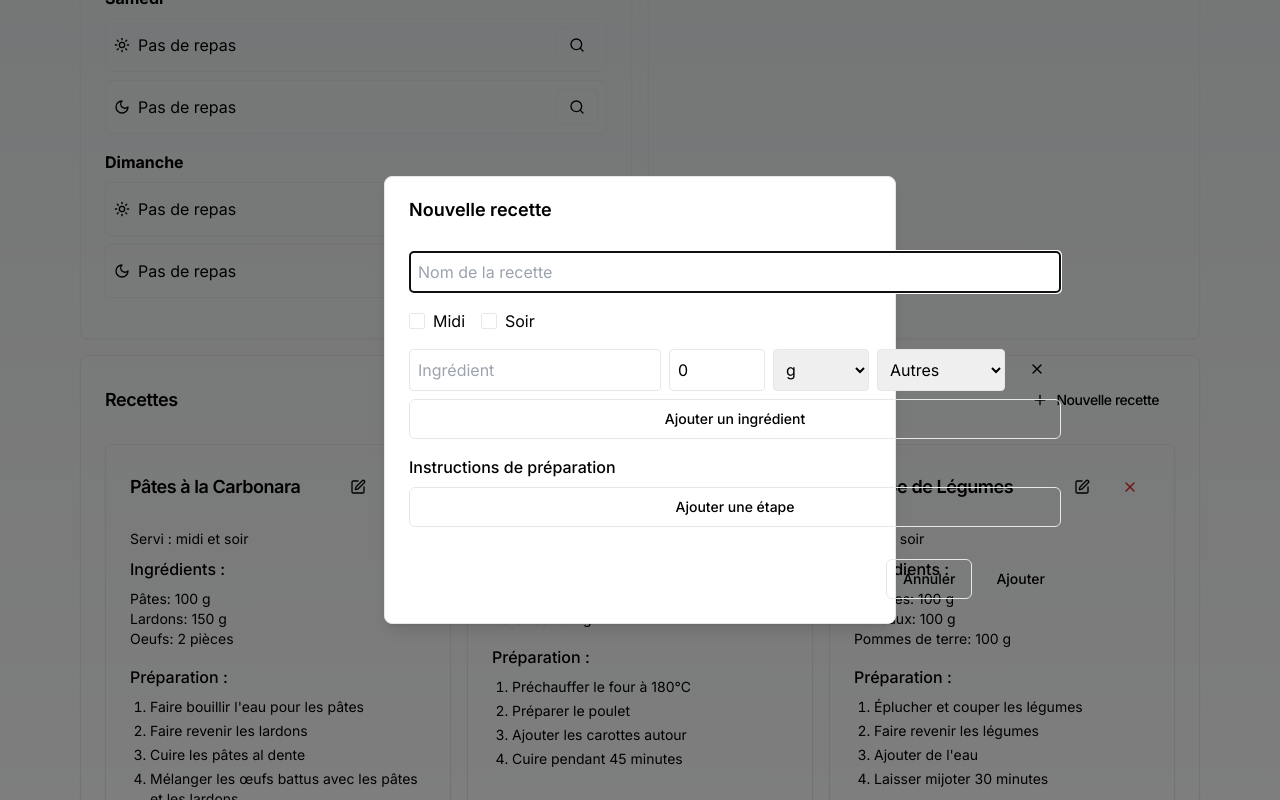
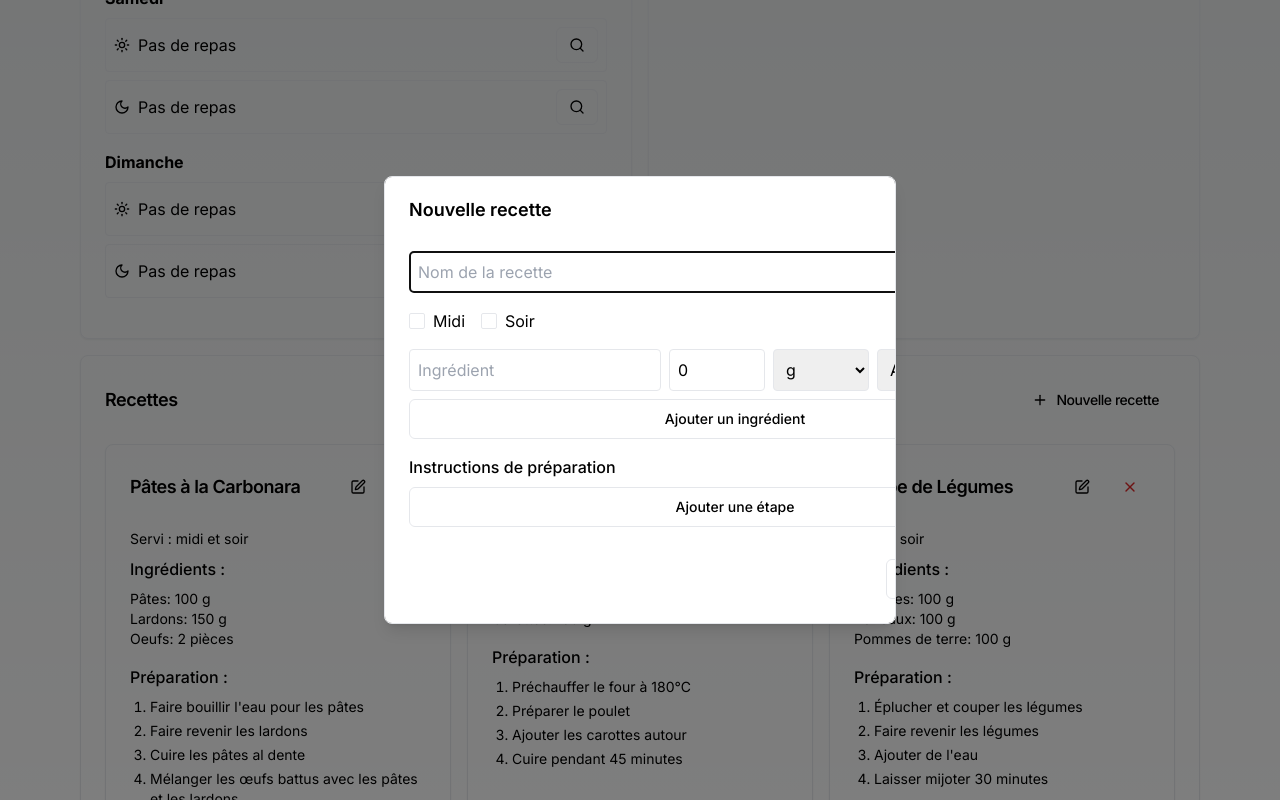
Before and after one commit to remyvin/meal-planner, a Next.js app: page / in a window 1280 px wide. Both pictures are taken after a click on the button "Nouvelle recette". Shown: the part 955-1755 px from the top of the page. Built offline with nearby package versions, Linux system fonts and the light colour scheme.

Commit message:
Fix TypeScript errors 30

```diff
--- a/components/ui/modal.tsx
+++ b/components/ui/modal.tsx
@@ -13,12 +13,12 @@ const ModalContent = React.forwardRef<
 >(({ className, children, ...props }, ref) => (
   <DialogPrimitive.Portal>
     <DialogPrimitive.Overlay
-      className="fixed inset-0 z-50 bg-black/50"
+      className="fixed inset-0 z-[99] bg-black/50"
     />
     <DialogPrimitive.Content
       ref={ref}
       className={cn(
-        "fixed left-[50%] top-[50%] z-50 grid w-full max-w-lg translate-x-[-50%] translate-y-[-50%] gap-4 border bg-white p-6 shadow-lg sm:rounded-lg",
+        "fixed left-[50%] top-[50%] z-[100] grid w-full max-w-lg translate-x-[-50%] translate-y-[-50%] gap-4 border bg-white p-6 shadow-lg sm:rounded-lg max-h-[90vh] overflow-y-auto",
         className
       )}
       {...props}
```
